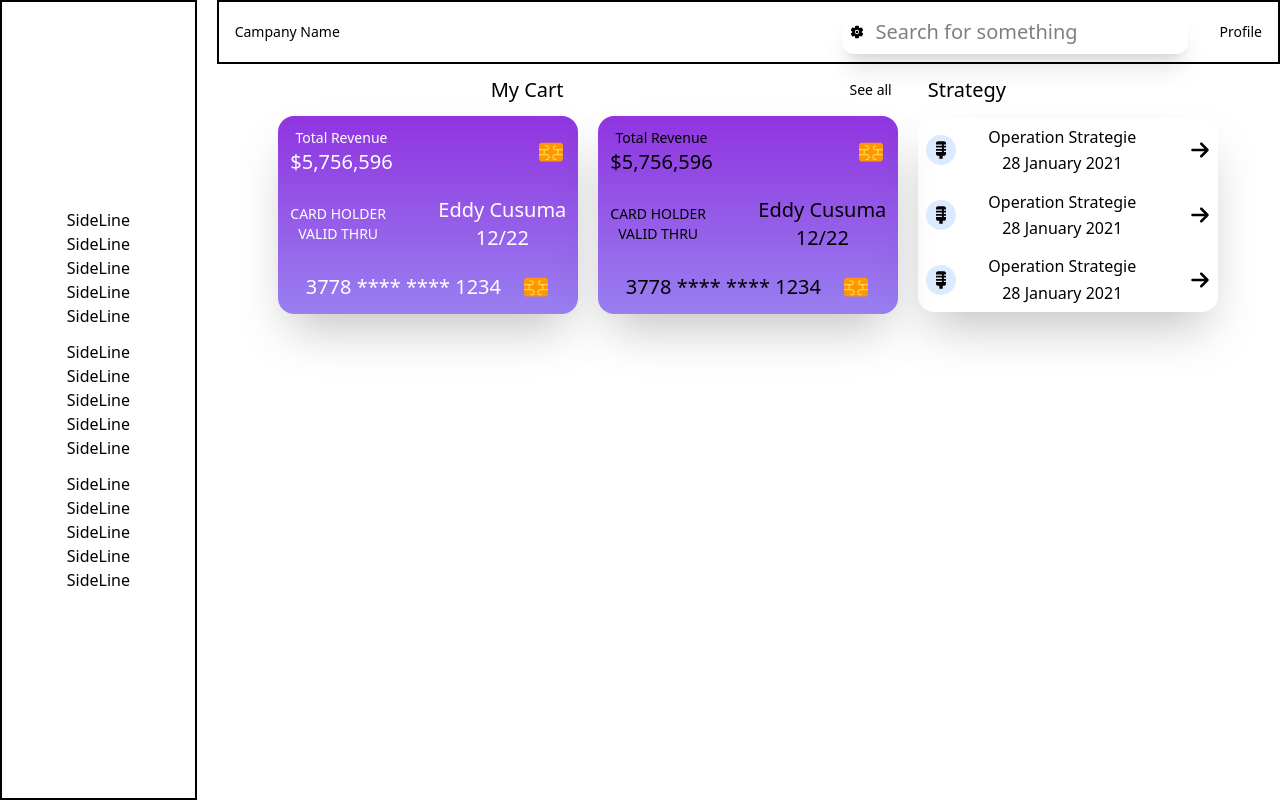
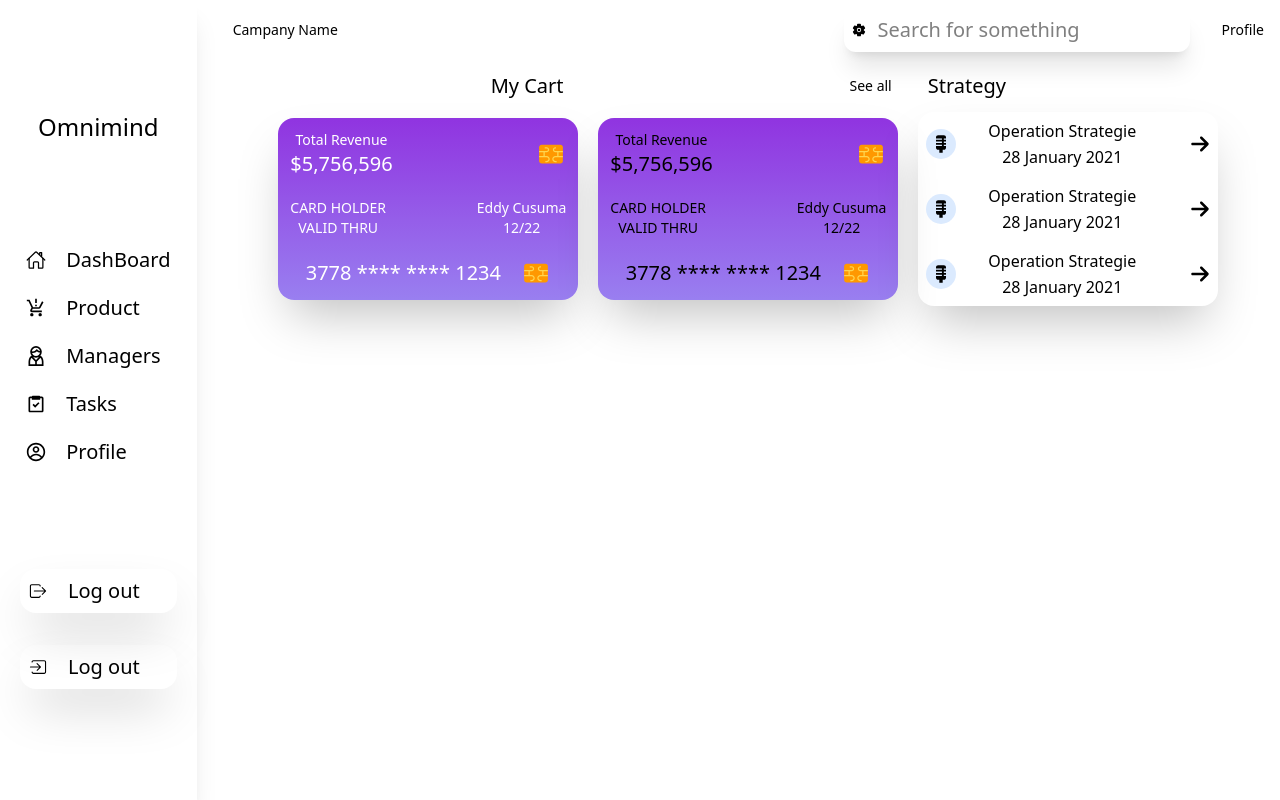
Before and after one commit to mouiz-youb/Mini-Dashboard, a React (Vite) app: page / in a window 1280 px wide. Built offline with nearby package versions, Linux system fonts and the light colour scheme.

Commit message:
the side is done styling

```diff
--- a/src/components/Cart.tsx
+++ b/src/components/Cart.tsx
@@ -24,7 +24,7 @@ const Cart: React.FC<CartProps> = ({ text, back }) => {
           <p className="text-sm">CARD HOLDER</p>
           <p className="text-sm">VALID THRU</p>
         </div>
-        <div className="flex justify-center  items-center flex-col   ">
+        <div className="flex justify-center  items-center flex-col  text-sm  ">
           <p>Eddy Cusuma</p>
           <p>12/22</p>
         </div>
--- a/src/components/Navbar.tsx
+++ b/src/components/Navbar.tsx
@@ -9,7 +9,7 @@ function Navbar() {
 
   console.log(click);
   return (
-    <div className="flex justify-between items-center flex-row gap-2 w-full pt-2 pb-2 pl-4 pr-4 border-2 text-sm   ">
+    <div className="flex justify-between items-center flex-row gap-2 w-full pt-2 pb-2 pl-4 pr-4  text-sm    ">
       <div onClick={() => setClick()} className="cursor-pointer z-20">
         Campany Name
       </div>
--- a/src/components/SideLine.tsx
+++ b/src/components/SideLine.tsx
@@ -1,11 +1,22 @@
 import React from "react";
-
-function SideLine() {
+import { FcSimCardChip } from "react-icons/fc";
+import { Link } from "react-router-dom";
+interface SideLine {
+  title: string;
+  link: string;
+  icon: React.ReactNode;
+  classname: string;
+}
+const SideLine: React.FC<SideLine> = ({ title, link, icon, classname }) => {
   return (
-    <div>
-      <h1>SideLine</h1>
-    </div>
+    <Link
+      to={link}
+      className={`flex justify-start items-center flex-row gap-5 text-xl md:text-xl w-full ${classname}`}
+    >
+      <div className="flex justify-center items-center ">{icon}</div>
+      <h1 className="flex  justify-center items-center ">{title}</h1>
+    </Link>
   );
-}
+};
 
 export default SideLine;
--- a/src/components/Sidebar.tsx
+++ b/src/components/Sidebar.tsx
@@ -26,7 +26,7 @@ function Sidebar() {
         <div
           className={`${
             click
-              ? `flex  justify-center items-center bg-white z-10 h-screen border-2 ${
+              ? `flex  justify-center items-center bg-white z-10 h-screen shadow-xl ${
                   resized <= 768 ? `absolute top-0 left-0 -z-10 w-1/2` : ``
                 }  md:col-start-1 md:col-end-2 md:row-start-1 md:row-end-1   `
               : `hidden`
@@ -38,7 +38,7 @@ function Sidebar() {
         <div
           className={` ${
             !click
-              ? `flex justify-center items-center   h-screen border-2 ${
+              ? `flex justify-center items-center   h-screen shadow-xl ${
                   resized <= 768 ? `absolute top-0 left-0  w-1/2` : ``
                 }  md:col-start-1 md:col-end-2 md:row-start-1 md:row-end-1    `
               : ` hidden`
--- a/src/components/SidebarC.tsx
+++ b/src/components/SidebarC.tsx
@@ -4,7 +4,7 @@ import SidebarContent from "./SidebarContent";
 import SidebarFooter from "./SidebarFooter";
 function SidebarC() {
   return (
-    <div className=" w-full h-full flex justify-center items-center flex-col gap-3   ">
+    <div className=" w-full h-full flex justify-evenly items-center flex-col gap-3 p-5    ">
       <SidebarHeader />
       <SidebarContent />
       <SidebarFooter />
--- a/src/components/SidebarContent.tsx
+++ b/src/components/SidebarContent.tsx
@@ -1,15 +1,35 @@
 import React from "react";
 import SideLine from "./SideLine";
-function SidebarContent() {
+import { IoHomeOutline } from "react-icons/io5";
+import { MdOutlineProductionQuantityLimits } from "react-icons/md";
+import { CgProfile } from "react-icons/cg";
+import { GrUserManager } from "react-icons/gr";
+import { BiTask } from "react-icons/bi";
+const SidebarContent: React.FC = () => {
   return (
-    <div className="">
-      <SideLine />
-      <SideLine />
-      <SideLine />
-      <SideLine />
-      <SideLine />
+    <div className="flex justify-center items-center flex-col gap-5">
+      <SideLine
+        title="DashBoard"
+        link="/"
+        classname=""
+        icon={<IoHomeOutline />}
+      />
+      <SideLine
+        title="Product"
+        link="/"
+        classname=""
+        icon={<MdOutlineProductionQuantityLimits />}
+      />
+      <SideLine
+        title="Managers"
+        link="/"
+        classname=""
+        icon={<GrUserManager />}
+      />
+      <SideLine title="Tasks" link="/" classname="" icon={<BiTask />} />
+      <SideLine title="Profile" link="/" classname="" icon={<CgProfile />} />
     </div>
   );
-}
+};
 
 export default SidebarContent;
--- a/src/components/SidebarFooter.tsx
+++ b/src/components/SidebarFooter.tsx
@@ -1,15 +1,24 @@
 import React from "react";
 import SideLine from "./SideLine";
-function SidebarFooter() {
+import { IoIosLogOut } from "react-icons/io";
+import { IoIosLogIn } from "react-icons/io";
+const SidebarFooter: React.FC = () => {
   return (
-    <div className="">
-      <SideLine />
-      <SideLine />
-      <SideLine />
-      <SideLine />
-      <SideLine />
+    <div className="flex justify-center items-center flex-col gap-8 w-full">
+      <SideLine
+        title="Log out "
+        link="/"
+        icon={<IoIosLogOut />}
+        classname="shadow-2xl rounded-2xl p-2 "
+      />
+      <SideLine
+        title="Log out "
+        link="/"
+        icon={<IoIosLogIn />}
+        classname="shadow-2xl rounded-2xl p-2 "
+      />
     </div>
   );
-}
+};
 
 export default SidebarFooter;
--- a/src/components/SidebarHeader.tsx
+++ b/src/components/SidebarHeader.tsx
@@ -2,12 +2,8 @@ import React from "react";
 import SideLine from "./SideLine";
 function SidebarHeader() {
   return (
-    <div className="">
-      <SideLine />
-      <SideLine />
-      <SideLine />
-      <SideLine />
-      <SideLine />
+    <div className="flex justify-center items-end  w-full ">
+      <p className="text-2xl">Omnimind</p>
     </div>
   );
 }
```
